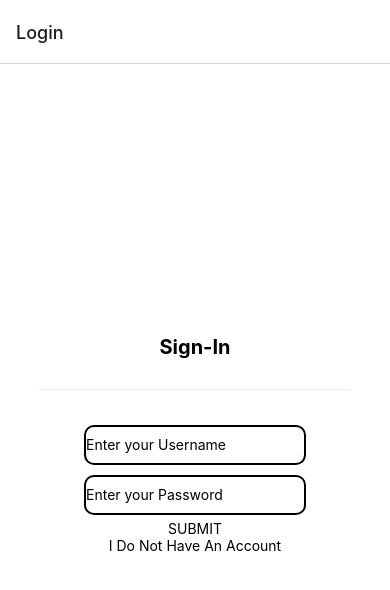
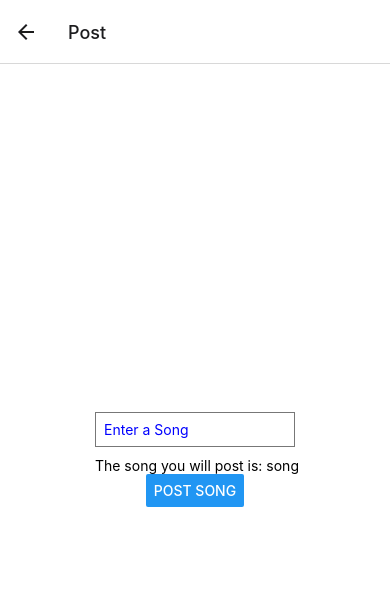
Before and after one commit to ethang17/Me-Lody, a React Native app: screen /Post in a window 390 px wide. Shown: the top 590 px of the page. Built offline with nearby package versions, Linux system fonts and the light colour scheme; what expo-linking would draw is missing.

Commit message:
Merging Post Screen

```diff
--- a/navigation/index.tsx
+++ b/navigation/index.tsx
@@ -17,6 +17,7 @@ import NotFoundScreen from '../screens/NotFoundScreen';
 import TabOneScreen from '../screens/TabOneScreen';
 import TabTwoScreen from '../screens/TabTwoScreen';
 import ProfileScreen from '../screens/ProfileScreen';
+import PostScreen from '../screens/PostScreen';
 import { RootStackParamList, RootTabParamList, RootTabScreenProps } from '../types';
 import LinkingConfiguration from './LinkingConfiguration';
 import LoginScreen from '../screens/LoginScreen';
@@ -45,6 +46,9 @@ function RootNavigator() {
       <Stack.Screen name="Root" component={BottomTabNavigator} options={{ headerShown: false }} />
       <Stack.Screen name="NotFound" component={NotFoundScreen} options={{ title: 'Oops!' }} />
       <Stack.Screen name="Profile" component={ProfileScreen} options={{ title: 'Profile' }} />
+
+        <Stack.Screen name="Post" component={PostScreen} options={{ title: 'Post' }} />
+
       <Stack.Group screenOptions={{ presentation: 'modal' }}>
         <Stack.Screen name="Settings" component={SettingsScreen} />
       </Stack.Group>
--- a/package.json
+++ b/package.json
@@ -17,7 +17,7 @@
     "@react-navigation/bottom-tabs": "^6.0.5",
     "@react-navigation/native": "^6.0.2",
     "@react-navigation/native-stack": "^6.1.0",
-    "expo": "~47.0.12",
+    "expo": "^48.0.4",
     "expo-asset": "~8.7.0",
     "expo-av": "~13.0.2",
     "expo-constants": "~14.0.2",
--- a/screens/PostScreen.tsx
+++ b/screens/PostScreen.tsx
@@ -1,27 +1,49 @@
 import { StatusBar } from 'expo-status-bar';
-import { Platform, StyleSheet } from 'react-native';
-
+import { Platform, StyleSheet, TextInput, SafeAreaView, Pressable, Button } from 'react-native';
+import { useState } from 'react';
 import EditScreenInfo from '../components/EditScreenInfo';
 import { Text, View } from '../components/Themed';
+import { useNavigation } from '@react-navigation/native';
+import { CompositeScreenProps } from '@react-navigation/native';
+import { RootStackScreenProps } from '../types';
 
-export default function PostScreen() {
-  return (
-    <View style={styles.container}>
-      <Text style={styles.title}>Post</Text>
-      <View style={styles.separator} lightColor="#eee" darkColor="rgba(255,255,255,0.1)" />
-      <Text>This is your profile</Text>
 
-      {/* Use a light status bar on iOS to account for the black space above the modal */}
-      <StatusBar style={Platform.OS === 'ios' ? 'light' : 'auto'} />
-    </View>
-  );
-}
+export default function PostScreen({ navigation }: RootStackScreenProps<'Post'>) {
+    const [song, setSong] = useState('song')
+    const saveSong = () =>{
+        navigation.navigate('Root');
+    };
+
+        return (
+          <View style={styles.container}>
+            <TextInput
+            style={styles.input}
+            placeholder='Enter a Song'
+            onChangeText={(val) => setSong(val)}/>
+
+            <Text> The song you will post is: {song}</Text>
+
+            <Button
+                title='Post Song'
+                mode='contained'
+                onPress={saveSong} />
+          </View>
+        );
+      };
 
 const styles = StyleSheet.create({
   container: {
     flex: 1,
     alignItems: 'center',
     justifyContent: 'center',
+  },
+  input: {
+    borderWidth: 1,
+    borderColor: '#777',
+    padding: 8,
+    margin: 10,
+    width: 200,
+    color: 'blue',
   },
   title: {
     fontSize: 20,
--- a/screens/TabOneScreen.tsx
+++ b/screens/TabOneScreen.tsx
@@ -1,20 +1,28 @@
-import { StyleSheet } from 'react-native';
+import { StyleSheet, Pressable } from 'react-native';
+import { useState } from 'react';
 import { getKeys } from '../components/makeAccount';
 import EditScreenInfo from '../components/EditScreenInfo';
 import { Text, View } from '../components/Themed';
 import { RootTabScreenProps } from '../types';
+import { useRoute } from '@react-navigation/native';
+
 let signedIn = false
 export function setSignedIn(bool: boolean){
   signedIn = bool
 }
 export default function TabOneScreen({ navigation }: RootTabScreenProps<'TabOne'>) {
+const route = useRoute();
+
   if (signedIn == true) {
     return (
       <View style={styles.container}>
         <Text style={styles.title}>Me-Lody</Text>
         <View style={styles.separator} lightColor="#eee" darkColor="rgba(255,255,255,0.1)" />
         <Text>Here is where you will find your friends' posts for the day</Text>
-
+        <View style={styles.separator} lightColor='#eee' darkColor="rgba(255,255,255,0.1)" />
+      <Pressable onPress={() => navigation.replace('Post')}
+      style={styles.link}>
+      <Text> Click me to post a song!</Text></Pressable>
       </View>
     );
   }
@@ -44,4 +52,12 @@ const styles = StyleSheet.create({
     height: 1,
     width: '80%',
   },
+  link: {
+    borderWidth: 1,
+    borderColor: '#777',
+    padding: 8,
+    margin: 10,
+    width: 200,
+    color: 'blue',
+  }
 });
--- a/types.tsx
+++ b/types.tsx
@@ -21,6 +21,7 @@ export type RootStackParamList = {
   Register: undefined;
   Login: undefined;
 
+  Post: undefined;
 };
 
 export type RootStackScreenProps<Screen extends keyof RootStackParamList> = NativeStackScreenProps<
@@ -33,6 +34,7 @@ export type RootTabParamList = {
   TabTwo: undefined;
 
 
+
 };
 
 export type RootTabScreenProps<Screen extends keyof RootTabParamList> = CompositeScreenProps<
```
